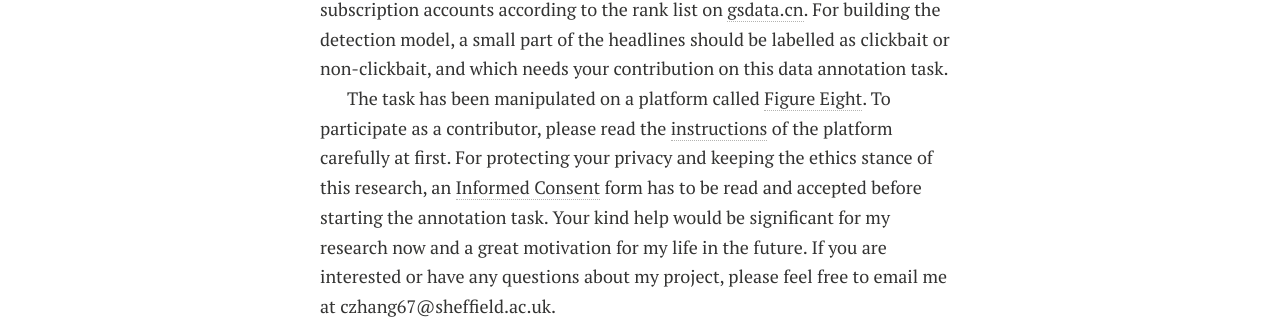
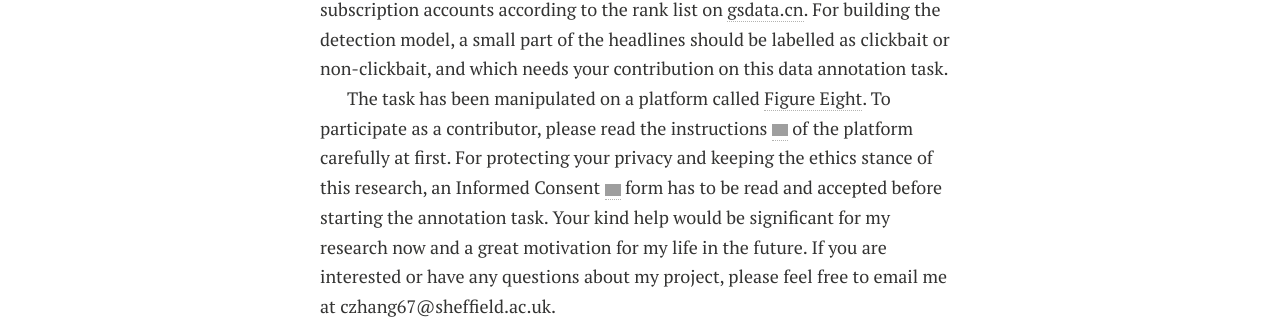
Before and after one commit to aaronzhangcanyu/aaronzhangcanyu.github.io, a Jekyll site: the page built from dissertation.md, in a window 1280 px wide. Shown: the part 835-1154 px from the top of the page. Built offline with Jekyll 4.4.1, drawn with Linux system fonts in a browser that asks for light colours; nearby versions of some CDN libraries; Markdown is read by kramdown in place of the engine named in the settings; some of the changed lines change nothing that is shown; grey boxes are pictures that could not be loaded.

Commit message:
Update dissertation.md

```diff
--- a/dissertation.md
+++ b/dissertation.md
@@ -13,12 +13,12 @@ As a pioneer of the backlash against clickbait, [Facebook] has updated its News
 
 Natural language processing and machine learning technologies will be used to build a detection model to distinguish a clickbait heandline automatically. I have already collected around 18,000 popular WeChat article headlines from 24 different categories and 34 different registered locations of WeChat subscription accounts according to the rank list on [gsdata.cn]. For building the detection model, a small part of the headlines should be labelled as clickbait or non-clickbait, and which needs your contribution on this data annotation task.
 
-The task has been manipulated on a platform called [Figure Eight]. To participate as a contributor, please read the [instructions] of the platform carefully at first. For protecting your privacy and keeping the ethics stance of this research, an [Informed Consent] form has to be read and accepted before starting the annotation task. Your kind help would be significant for my research now and a great motivation for my life in the future. If you are interested or have any questions about my project, please feel free to email me at czhang67@sheffield.ac.uk.
+The task has been manipulated on a platform called [Figure Eight]. To participate as a contributor, please read the instructions [<img src="/images/manualrbook-512.png" alt align="absmiddle" width="16" height="16">] of the platform carefully at first. For protecting your privacy and keeping the ethics stance of this research, an Informed Consent [<img src="/images/img_415489.png" alt align="absmiddle" width="16" height="16">] form has to be read and accepted before starting the annotation task. Your kind help would be significant for my research now and a great motivation for my life in the future. If you are interested or have any questions about my project, please feel free to email me at czhang67@sheffield.ac.uk.
 
 
 [Clickbait]: https://en.wikipedia.org/wiki/Clickbait
 [Facebook]: https://newsroom.fb.com/news/2017/05/news-feed-fyi-new-updates-to-reduce-clickbait-headlines/
 [gsdata.cn]: http://www.gsdata.cn/rank/wxarc
 [Figure Eight]: https://www.figure-eight.com
-[instructions]: https://aaronzhangcanyu.github.io/contribution/
-[Informed Consent]: https://aaronzhangcanyu.github.io/informed_consent/
+[<img src="/images/manualrbook-512.png" alt align="absmiddle" width="16" height="16">]: https://aaronzhangcanyu.github.io/contribution/
+[<img src="/images/img_415489.png" alt align="absmiddle" width="16" height="16">]: https://aaronzhangcanyu.github.io/informed_consent/
```
